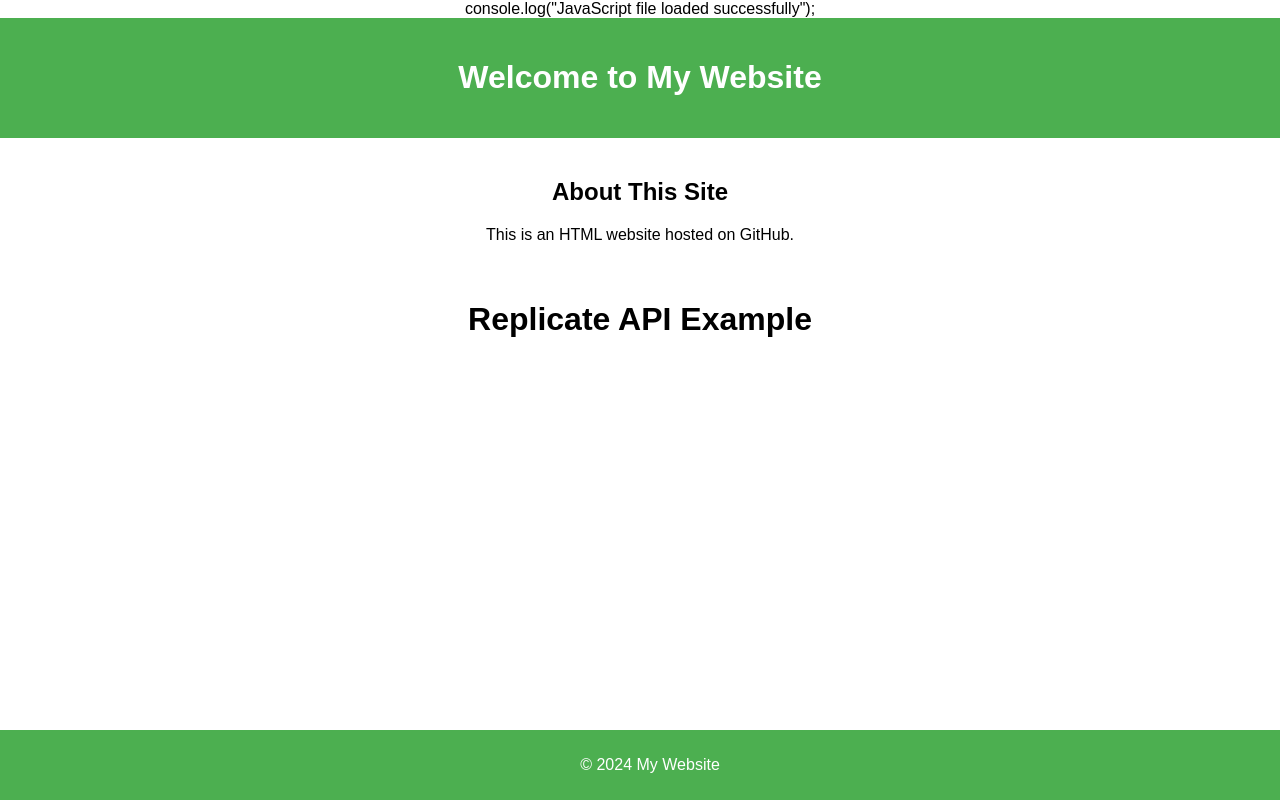
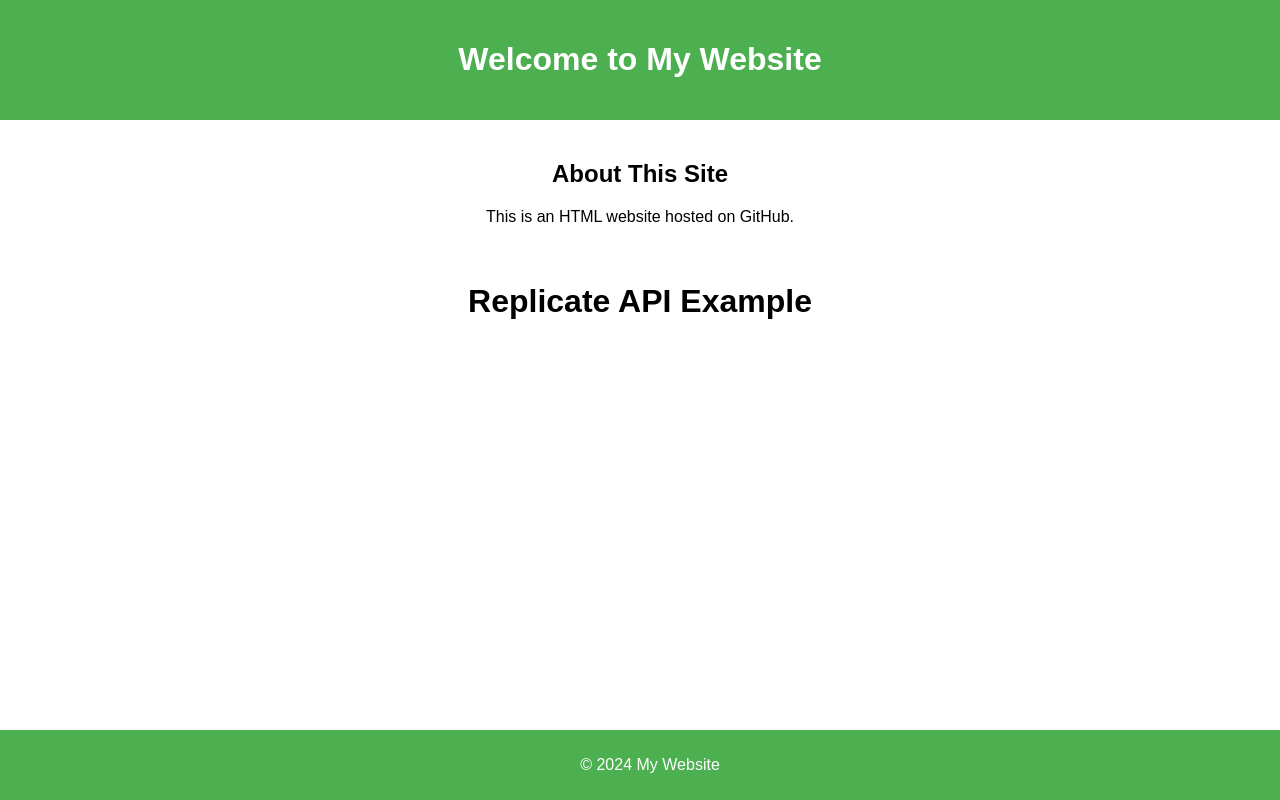
Before and after one commit to Davide9310/Test1, a plain HTML site: page test1.html in a window 1280 px wide. Drawn offline with Linux system fonts and the light colour scheme.

Commit message:
Update test1.html

```diff
--- a/test1.html
+++ b/test1.html
@@ -1,7 +1,5 @@
 <!DOCTYPE html>
 <html lang="en">
-
-console.log("JavaScript file loaded successfully");
 
 <head>
     <meta charset="UTF-8">
```
